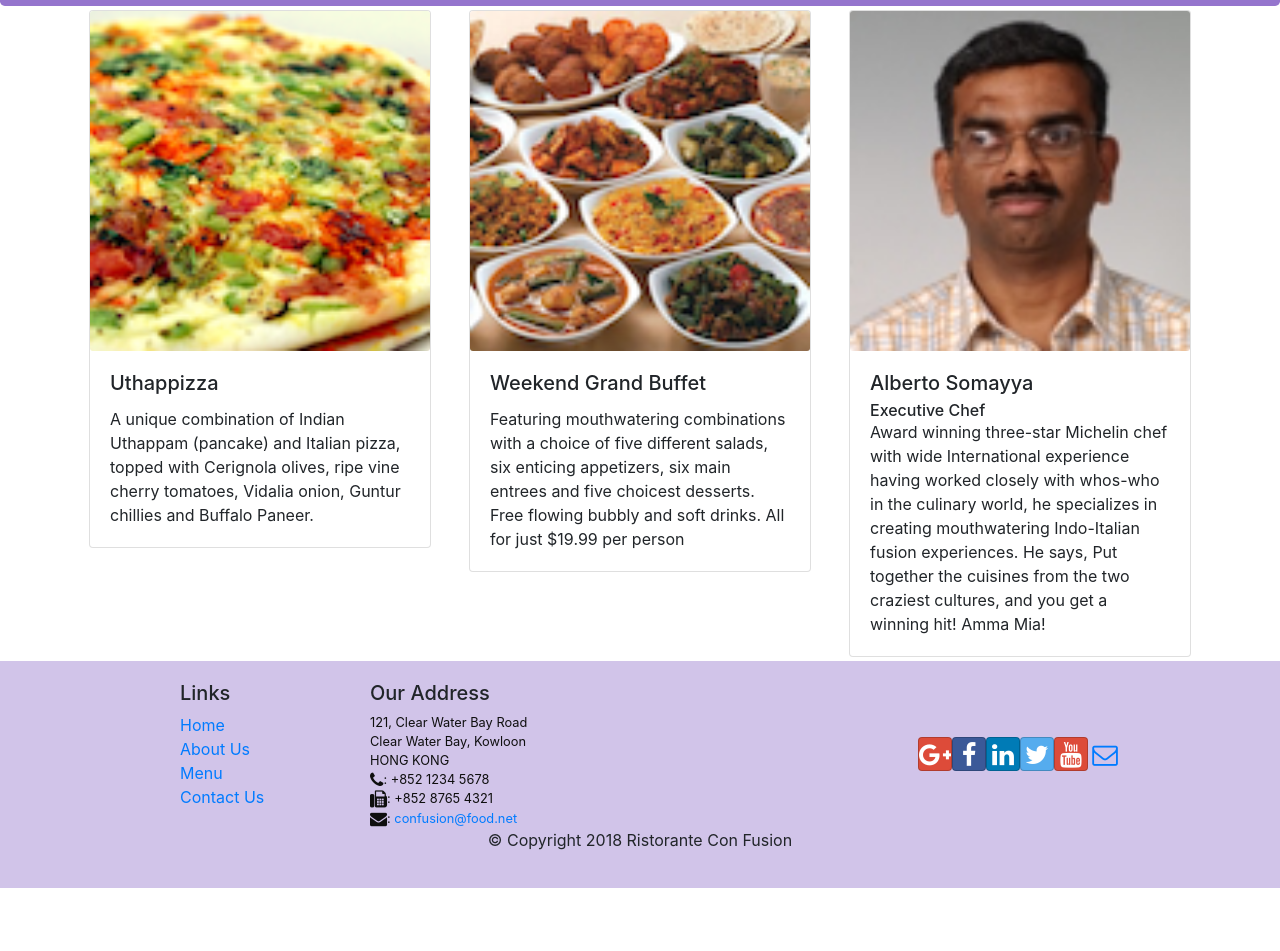
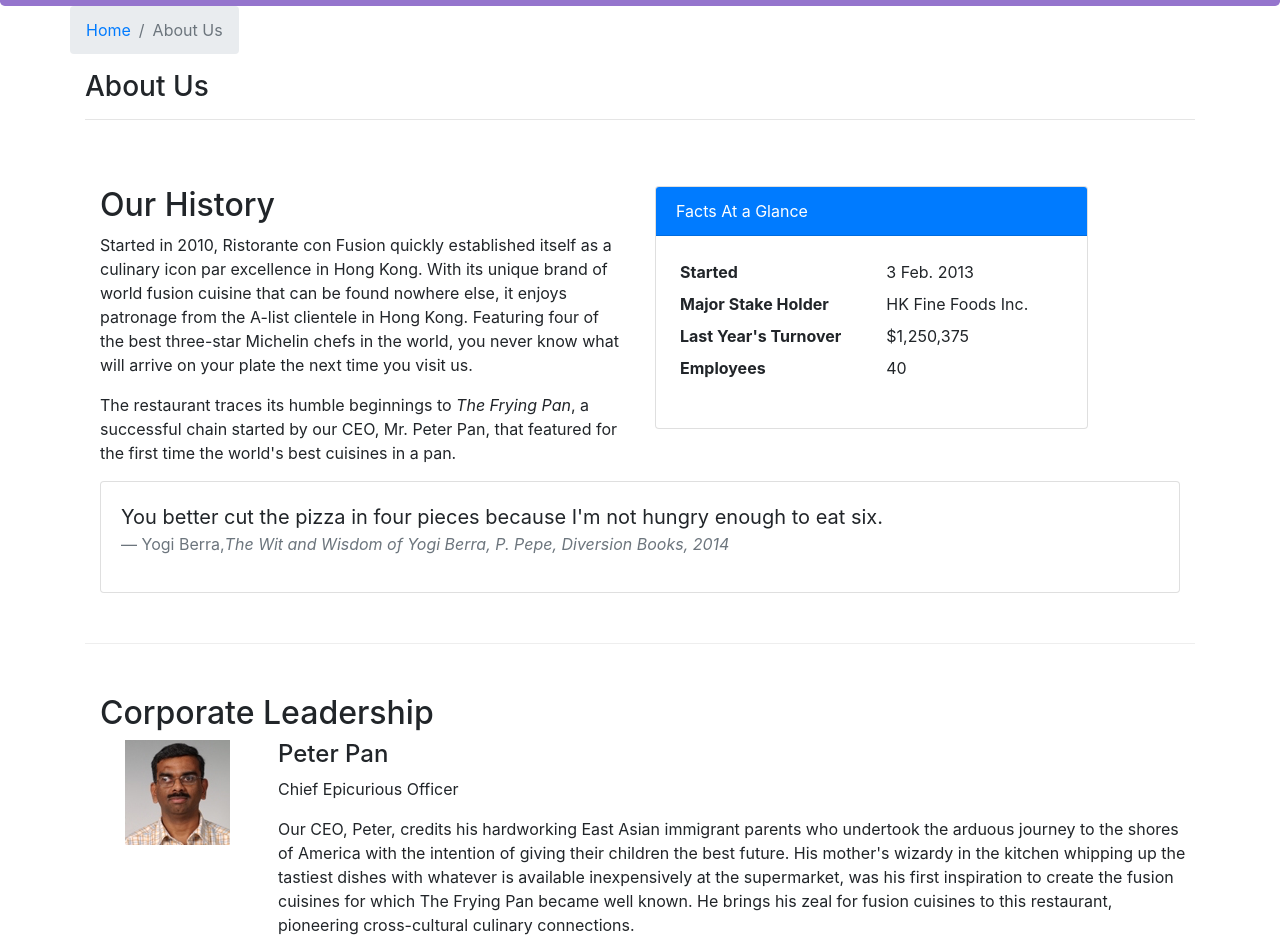
Before and after one commit to Naveen0029/React-app, a React (Create React App) app: page /aboutus in a window 1280 px wide. Before the commit this address led to /home. Shown: the part 336-1287 px from the top of the page. Before the commit the page ends 1224 px from the top, so only its background shows below. Built offline with nearby package versions, Linux system fonts and the light colour scheme.

Commit message:
Assignment-2

```diff
--- /dev/null
+++ b/src/components/AboutComponent.js
@@ -0,0 +1,97 @@
+import React,{Component} from 'react';
+import { Breadcrumb, BreadcrumbItem, Card, CardBody, CardHeader, Media } from 'reactstrap';
+import { Link } from 'react-router-dom';
+
+function RenderLeader({leaders}){
+    const lead = leaders.map((leader) => {
+        return (
+
+                <Media tag="li">
+                    <Media left Middle>
+                        <Media object src={leader.image} />
+                    </Media>
+                    <Media body className="ml-5">
+                        <Media heading>{leader.name}</Media>
+                        <p>{leader.designation}</p>
+                        <p>{leader.description}</p>
+                    </Media>
+
+                </Media>
+
+        );
+    });
+    return(
+        <div className="row">
+            {lead};
+        </div>
+
+    );
+}
+
+function About(props) {
+
+    return(
+        <div className="container">
+            <div className="row">
+                <Breadcrumb>
+                    <BreadcrumbItem><Link to="/home">Home</Link></BreadcrumbItem>
+                    <BreadcrumbItem active>About Us</BreadcrumbItem>
+                </Breadcrumb>
+                <div className="col-12">
+                    <h3>About Us</h3>
+                    <hr />
+                </div>
+            </div>
+            <div className="row row-content">
+                <div className="col-12 col-md-6">
+                    <h2>Our History</h2>
+                    <p>Started in 2010, Ristorante con Fusion quickly established itself as a culinary icon par excellence in Hong Kong. With its unique brand of world fusion cuisine that can be found nowhere else, it enjoys patronage from the A-list clientele in Hong Kong.  Featuring four of the best three-star Michelin chefs in the world, you never know what will arrive on your plate the next time you visit us.</p>
+                    <p>The restaurant traces its humble beginnings to <em>The Frying Pan</em>, a successful chain started by our CEO, Mr. Peter Pan, that featured for the first time the world's best cuisines in a pan.</p>
+                </div>
+                <div className="col-12 col-md-5">
+                    <Card>
+                        <CardHeader className="bg-primary text-white">Facts At a Glance</CardHeader>
+                        <CardBody>
+                            <dl className="row p-1">
+                                <dt className="col-6">Started</dt>
+                                <dd className="col-6">3 Feb. 2013</dd>
+                                <dt className="col-6">Major Stake Holder</dt>
+                                <dd className="col-6">HK Fine Foods Inc.</dd>
+                                <dt className="col-6">Last Year's Turnover</dt>
+                                <dd className="col-6">$1,250,375</dd>
+                                <dt className="col-6">Employees</dt>
+                                <dd className="col-6">40</dd>
+                            </dl>
+                        </CardBody>
+                    </Card>
+                </div>
+                <div className="col-12">
+                    <Card>
+                        <CardBody className="bg-faded">
+                            <blockquote className="blockquote">
+                                <p className="mb-0">You better cut the pizza in four pieces because
+                                    I'm not hungry enough to eat six.</p>
+                                <footer className="blockquote-footer">Yogi Berra,
+                                <cite title="Source Title">The Wit and Wisdom of Yogi Berra,
+                                    P. Pepe, Diversion Books, 2014</cite>
+                                </footer>
+                            </blockquote>
+                        </CardBody>
+                    </Card>
+                </div>
+            </div>
+            <div className="row row-content">
+                <div className="col-12">
+                    <h2>Corporate Leadership</h2>
+                </div>
+                <div className="col-12">
+                    <Media list>
+                        <RenderLeader leaders={props.leaders}/>
+                    </Media>
+                </div>
+            </div>
+        </div>
+    );
+}
+
+export default About;
--- a/src/components/MainComponent.js
+++ b/src/components/MainComponent.js
@@ -10,6 +10,7 @@ import Header from './HeaderComponent';
 import Footer from './FooterComponent';
 import Home from './HomeComponent';
 import Contact from './ContactComponent';
+import About from './AboutComponent';
 import { Switch,Route,Redirect } from 'react-router-dom';
 
 class Main extends Component {
@@ -47,6 +48,7 @@ class Main extends Component {
                     <Route path='/home' component={HomePage} />
                     <Route exact path='/menu' component={() => <Menu dishes={this.state.dishes} />} />
                     <Route path='/Menu/:dishId' component={DishWithId} />
+                    <Route exact path='/aboutus' component={() => <About leaders={this.state.leaders}/>}/>
                     <Route exact path='/contactus' component={Contact} />
                     <Redirect to="/home" />
                 </Switch>
```
